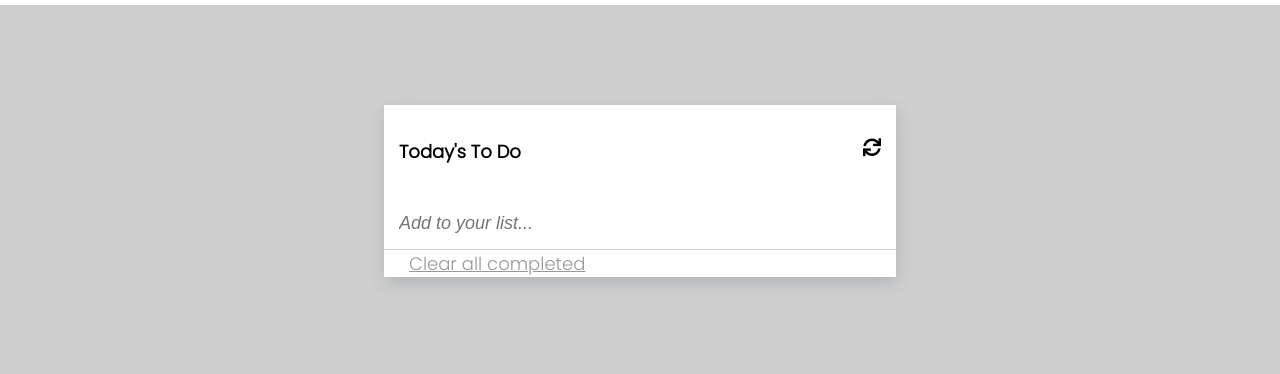
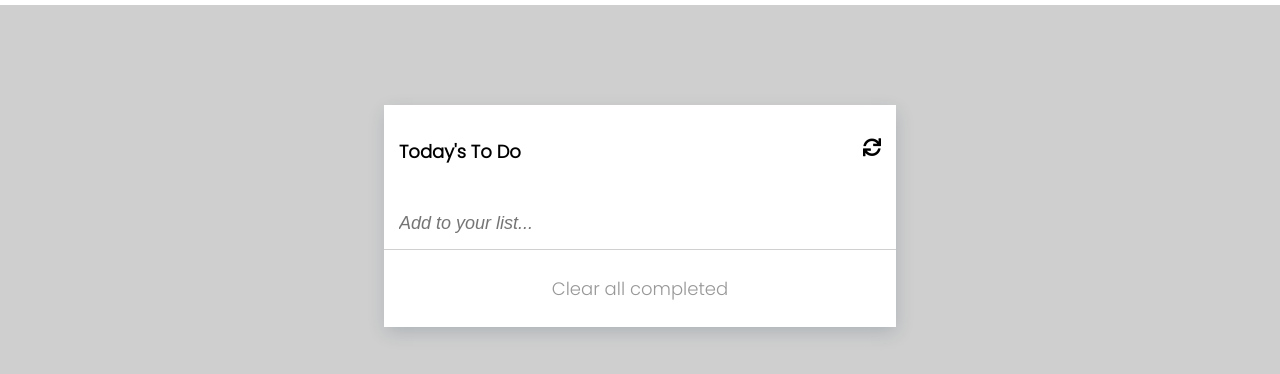
Before and after one commit to osbentech/To-Do-List, a website built with webpack: page src/index.html in a window 1280 px wide. Shown: the part 74-448 px from the top of the page. Built offline with nearby package versions, Linux system fonts and the light colour scheme.

Commit message:
made required changes

```diff
--- a/src/styles/main.css
+++ b/src/styles/main.css
@@ -108,6 +108,13 @@ p {
   order: 111111111;
 }
 
+.clearAll {
+  display: flex;
+  align-items: center;
+  justify-content: center;
+  text-decoration: none;
+}
+
 #clear:hover {
   cursor: pointer;
 }
```
